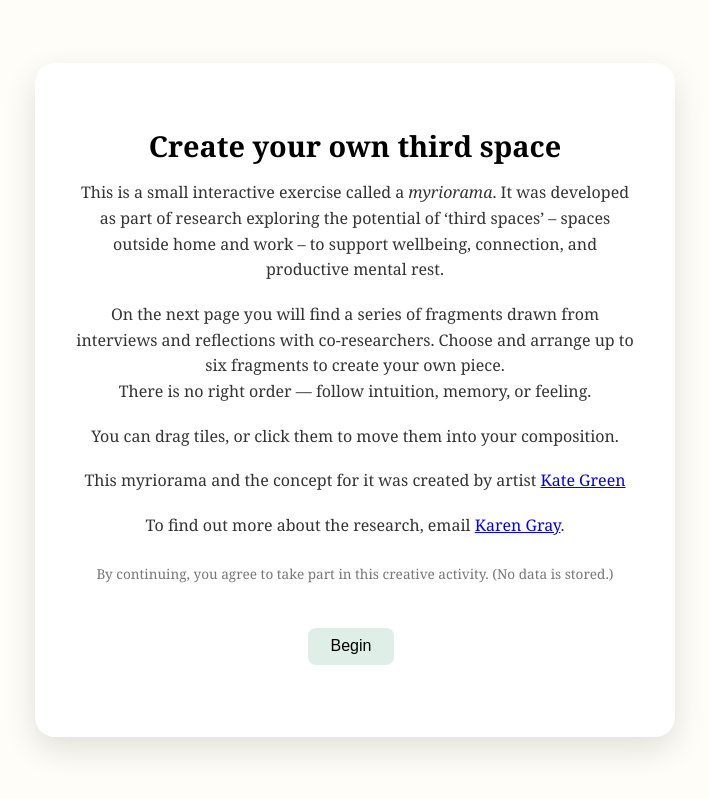
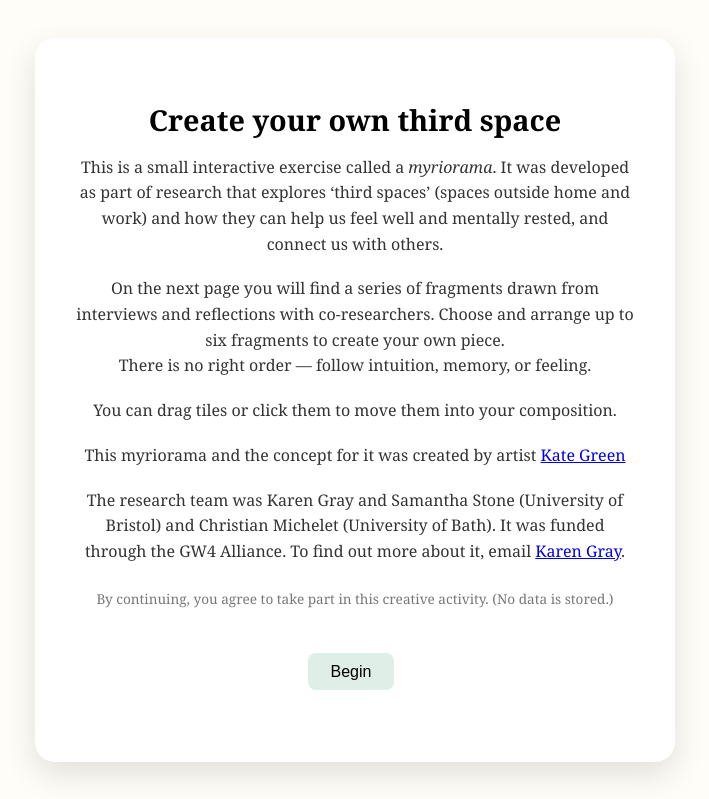
Before and after one commit to thirdspace-cloud/myriorama, a plain HTML site: page index.html in a window 1280 px wide. Shown: the top 799 px of the page, without its empty margins (285-994 px from the left). Drawn offline with Linux system fonts and the light colour scheme.

Commit message:
Update index.html
Text on landing page

```diff
--- a/index.html
+++ b/index.html
@@ -195,8 +195,8 @@ button:hover {
     <h2>Create your own third space</h2>
 
     <p>
-      This is a small interactive exercise called a <em>myriorama</em>. It was developed as part of research exploring the
-      potential of ‘third spaces’ – spaces outside home and work – to support wellbeing, connection, and productive mental rest.
+      This is a small interactive exercise called a <em>myriorama</em>. It was developed as part of research that explores
+     ‘third spaces’ (spaces outside home and work) and how they can help us feel well and mentally rested, and connect us with others.
     </p>
 
     <p>
@@ -205,7 +205,7 @@ button:hover {
     </p>
 
     <p>
-      You can drag tiles, or click them to move them into your composition.
+      You can drag tiles or click them to move them into your composition.
     </p>
 
 <p>
@@ -213,7 +213,8 @@ This myriorama and the concept for it was created by artist <a href="mailto:shor
 </p>
 
 <p>
-To find out more about the research, email <a href="mailto:karen.gray@bristol.ac.uk">Karen Gray</a>.
+The research team was Karen Gray and Samantha Stone (University of Bristol) and Christian Michelet (University of Bath).
+  It was funded through the GW4 Alliance. To find out more about it, email <a href="mailto:karen.gray@bristol.ac.uk">Karen Gray</a>.
 </p>
 
     <p class="consent">
```
